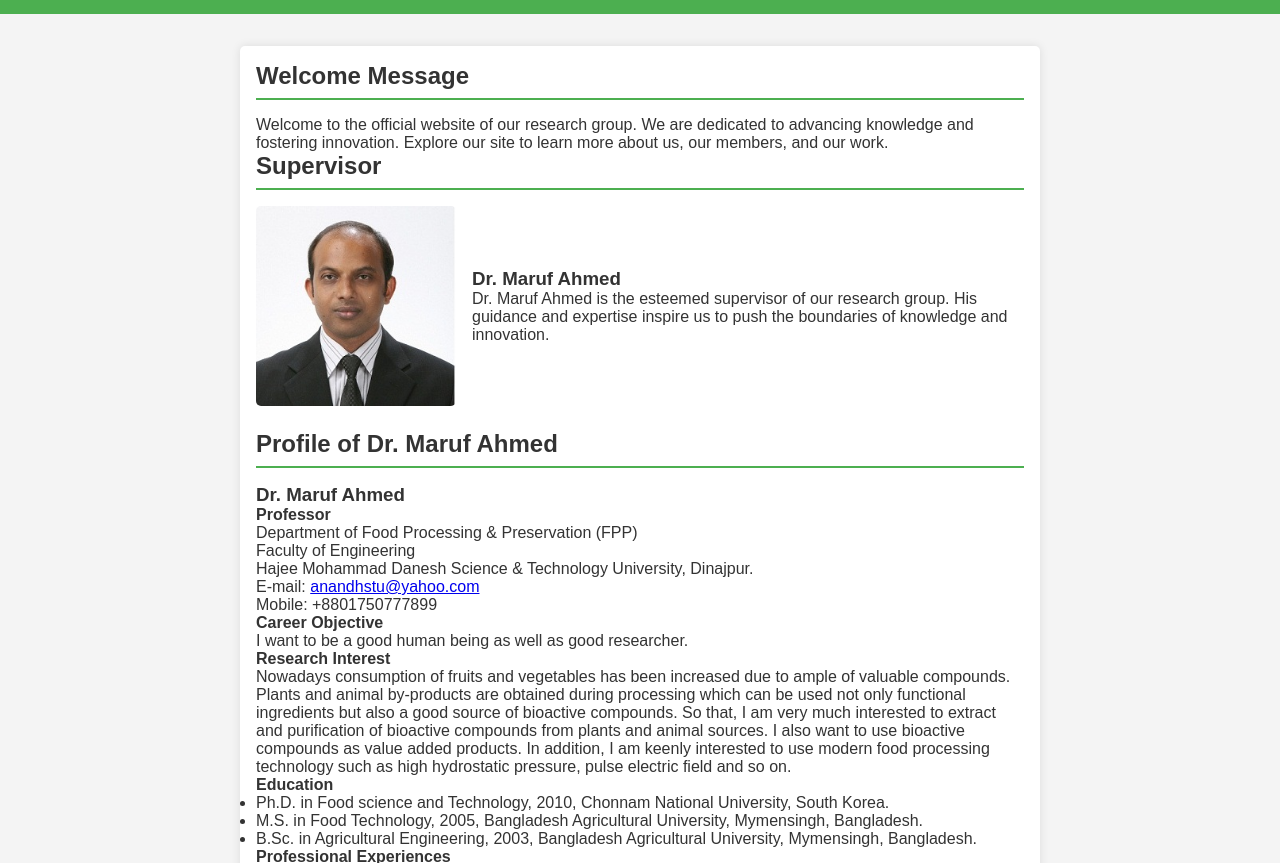
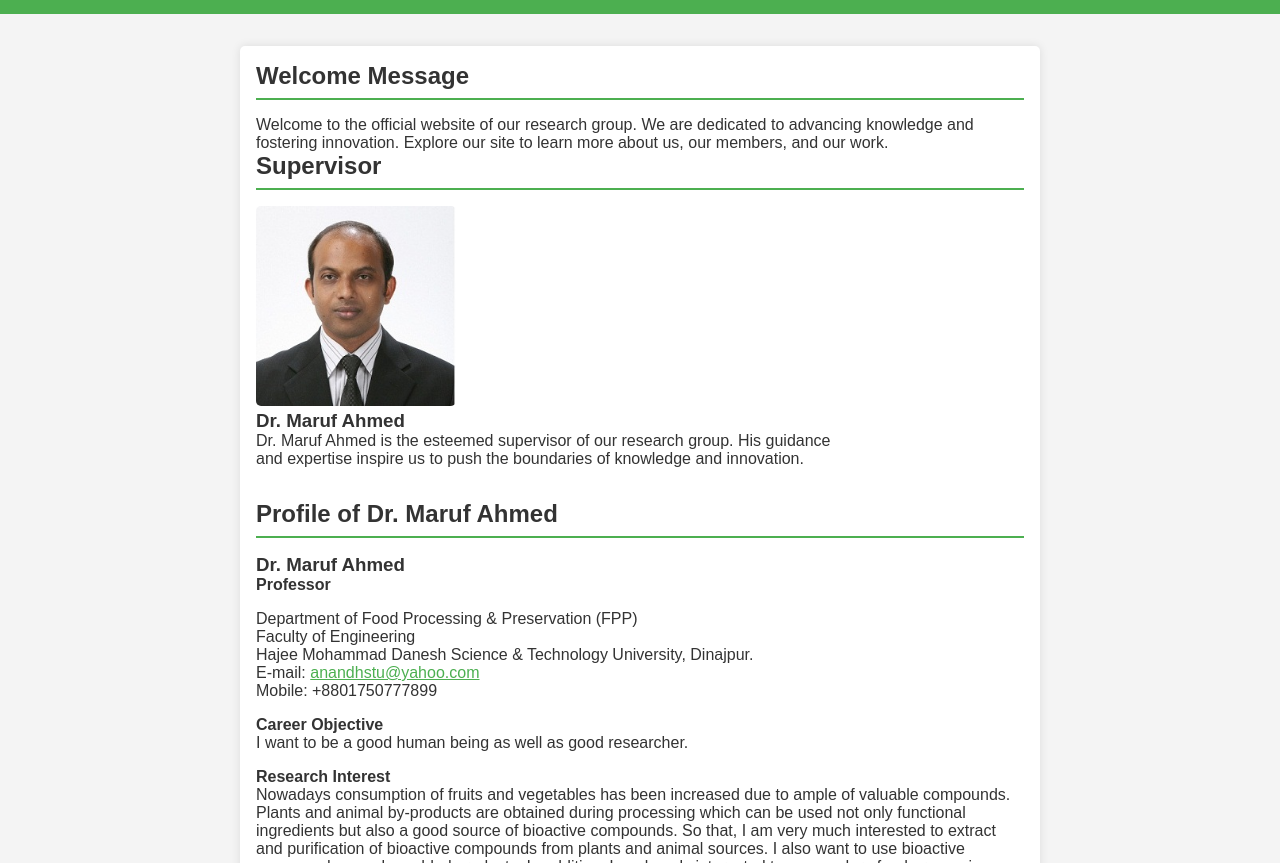
Before and after one commit to sourovps/foodresearchers, a plain HTML site: page index.html in a window 1280 px wide. Shown: the part 73-936 px from the top of the page. Drawn offline with Linux system fonts and the light colour scheme.

Commit message:
Update styles.css

```diff
--- a/styles.css
+++ b/styles.css
@@ -83,20 +83,52 @@ button:hover {
   background-color: #45a049;
 }
 
-.supervisor {
-  display: flex;
-  align-items: center;
-  margin-bottom: 1.5rem;
+.supervisor, .profile {
+  margin-bottom: 2rem;
 }
 
-.supervisor img {
+.supervisor img, .profile img {
   max-width: 200px;
   border-radius: 5px;
   margin-right: 1rem;
 }
 
-.supervisor-message {
+.supervisor-message, .profile-message {
   max-width: 600px;
+}
+
+.date {
+  float: right;
+  font-size: 0.8em;
+  color: #777;
+  font-weight: bold;
+}
+
+ul {
+  padding-left: 20px;
+}
+
+ul li {
+  margin-bottom: 0.5rem;
+  position: relative;
+}
+
+ul li .date {
+  position: absolute;
+  top: 0;
+  right: 0;
+}
+
+.profile h4 {
+  margin-top: 1rem;
+}
+
+.profile p, .profile ul {
+  margin-bottom: 1rem;
+}
+
+.profile a {
+  color: #4CAF50;
 }
 
 #student-profile {
@@ -115,6 +147,7 @@ button:hover {
   display: flex;
   align-items: center;
 }
+
 .publication-list {
   list-style-type: none;
   padding: 0;
```
